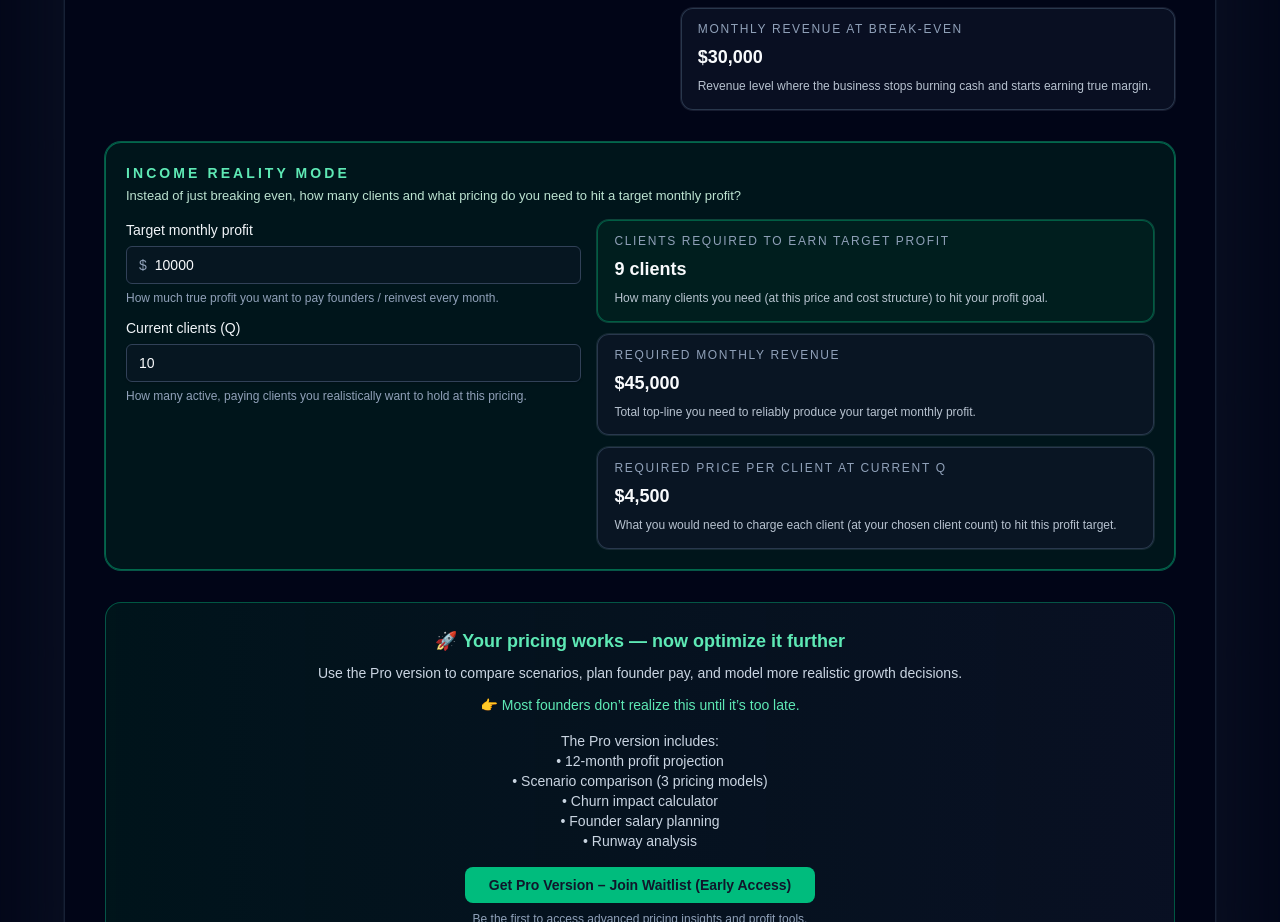
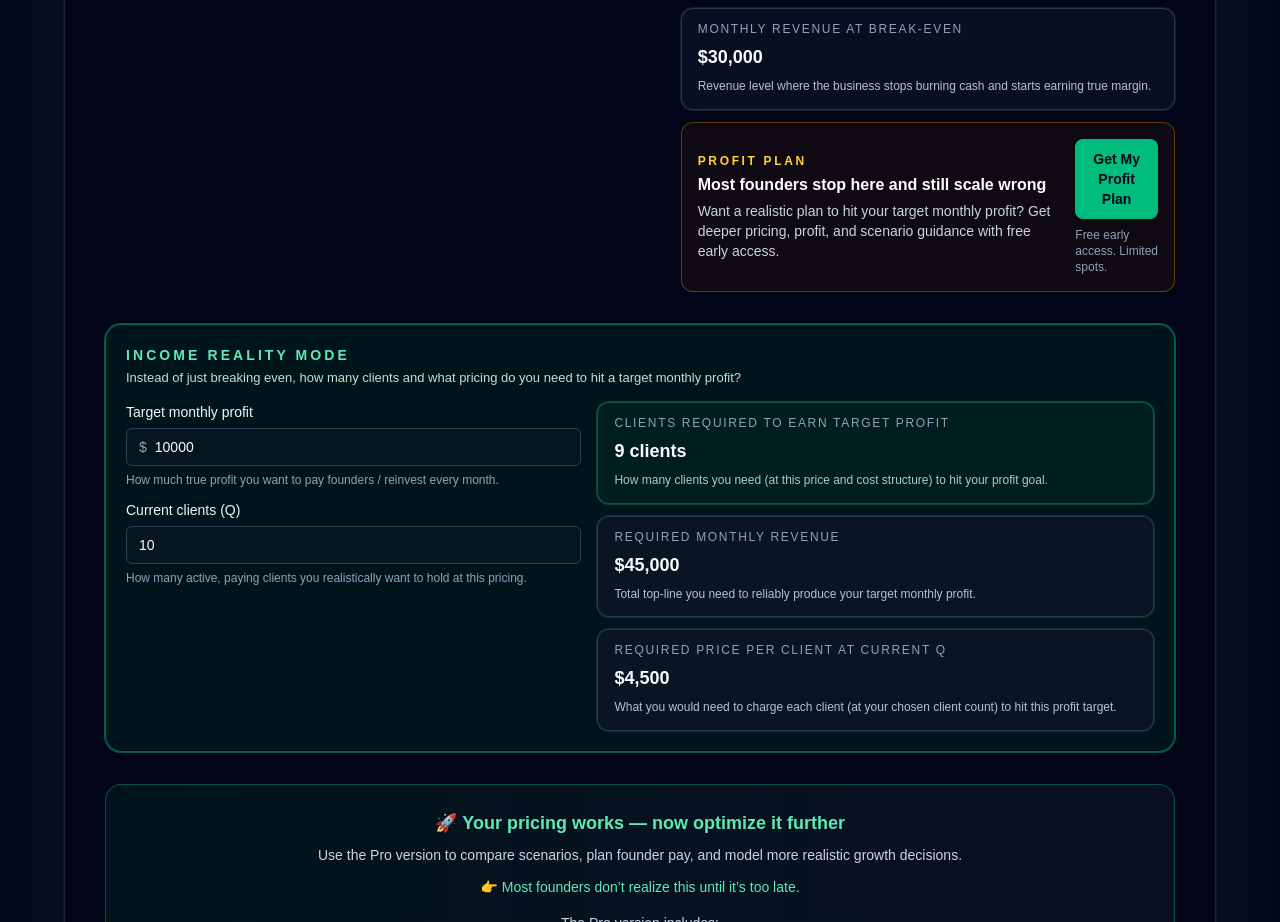
Before and after one commit to vivekd0811-cell/pricing-reality-calculator, a Next.js app: page / in a window 1280 px wide. Shown: the part 1380-2302 px from the top of the page. Built offline with nearby package versions, Linux system fonts and the light colour scheme.

Commit message:
Add profit plan CTA below results

```diff
--- a/app/page.tsx
+++ b/app/page.tsx
@@ -284,15 +284,16 @@ ${SITE_URL}`;
           ? result.contributionMarginPct.toFixed(1)
           : "na",
       currency,
-      pricePerClient: parsedInput.pricePerClient != null
+      pricePerClient:
+        parsedInput.pricePerClient != null
           ? String(parsedInput.pricePerClient)
           : "na",
-      costPerClient: parsedInput.costPerClient != null
+      costPerClient:
+        parsedInput.costPerClient != null
           ? String(parsedInput.costPerClient)
           : "na",
-      fixedCost: parsedInput.fixedCost != null
-        ? String(parsedInput.fixedCost)
-        : "na",
+      fixedCost:
+        parsedInput.fixedCost != null ? String(parsedInput.fixedCost) : "na",
       targetProfit: targetProfitValue != null ? String(targetProfitValue) : "na",
       currentClients:
         currentClientsValue != null ? String(currentClientsValue) : "na",
@@ -349,7 +350,9 @@ ${SITE_URL}`;
     }
   };
 
-  const openWaitlist = (placement: "top" | "results" | "bottom") => {
+  const openWaitlist = (
+    placement: "top" | "results" | "profit_plan_cta" | "bottom",
+  ) => {
     trackEvent("waitlist_cta_click", { placement });
     window.open(waitlistUrlWithContext, "_blank", "noopener,noreferrer");
   };
@@ -720,6 +723,36 @@ ${SITE_URL}`;
                       : "neutral"
                 }
               />
+
+              <div className="rounded-xl border border-amber-500/35 bg-amber-950/20 px-4 py-4">
+                <div className="flex flex-col gap-3 sm:flex-row sm:items-center sm:justify-between">
+                  <div>
+                    <p className="text-xs font-semibold uppercase tracking-[0.22em] text-amber-300">
+                      Profit plan
+                    </p>
+                    <h3 className="mt-1 text-base font-semibold text-white">
+                      Most founders stop here and still scale wrong
+                    </h3>
+                    <p className="mt-1 text-sm text-slate-300">
+                      Want a realistic plan to hit your target monthly profit?
+                      Get deeper pricing, profit, and scenario guidance with
+                      free early access.
+                    </p>
+                  </div>
+
+                  <div className="flex flex-col gap-2 sm:items-end">
+                    <button
+                      onClick={() => openWaitlist("profit_plan_cta")}
+                      className="rounded-lg bg-emerald-500 px-4 py-2.5 text-sm font-semibold text-slate-950 transition hover:bg-emerald-400"
+                    >
+                      Get My Profit Plan
+                    </button>
+                    <p className="text-xs text-slate-400">
+                      Free early access. Limited spots.
+                    </p>
+                  </div>
+                </div>
+              </div>
             </div>
           </div>
         </section>
```
Lines whose indentation alone changed are shown as unchanged.
